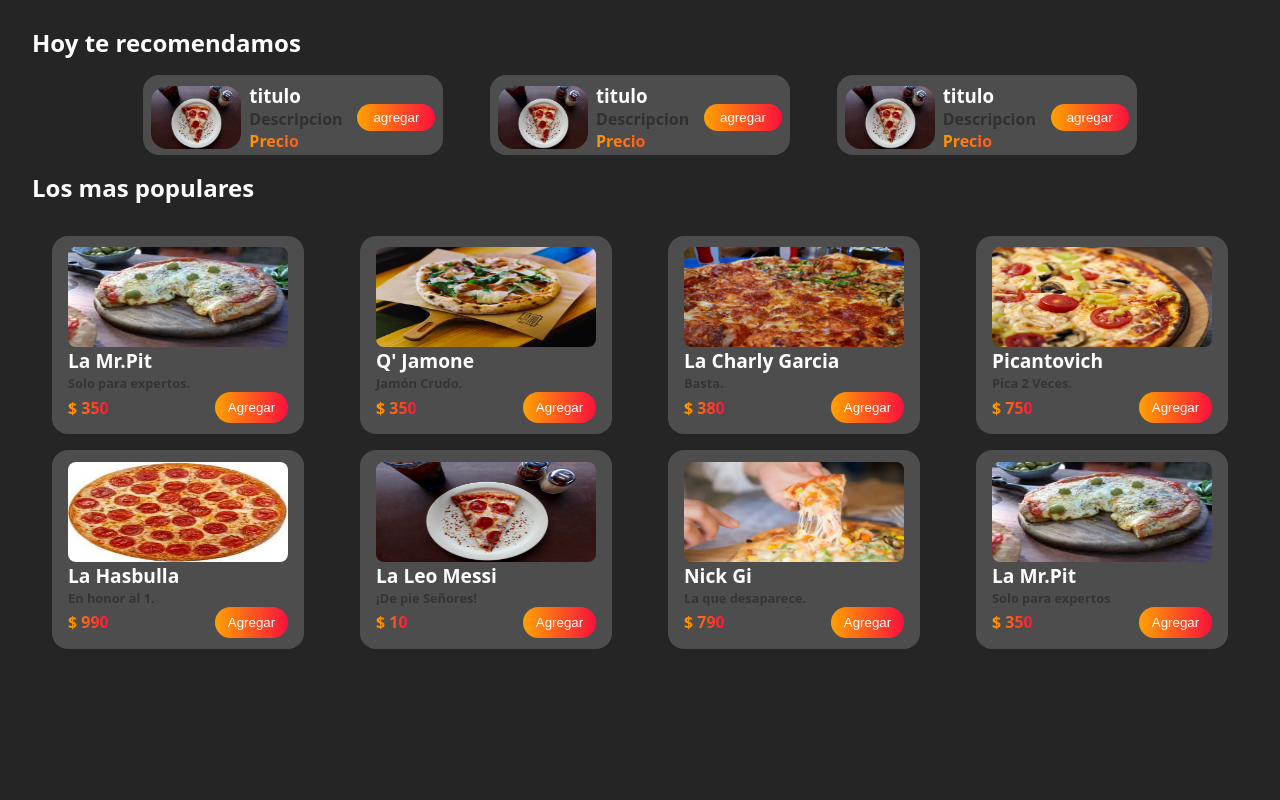
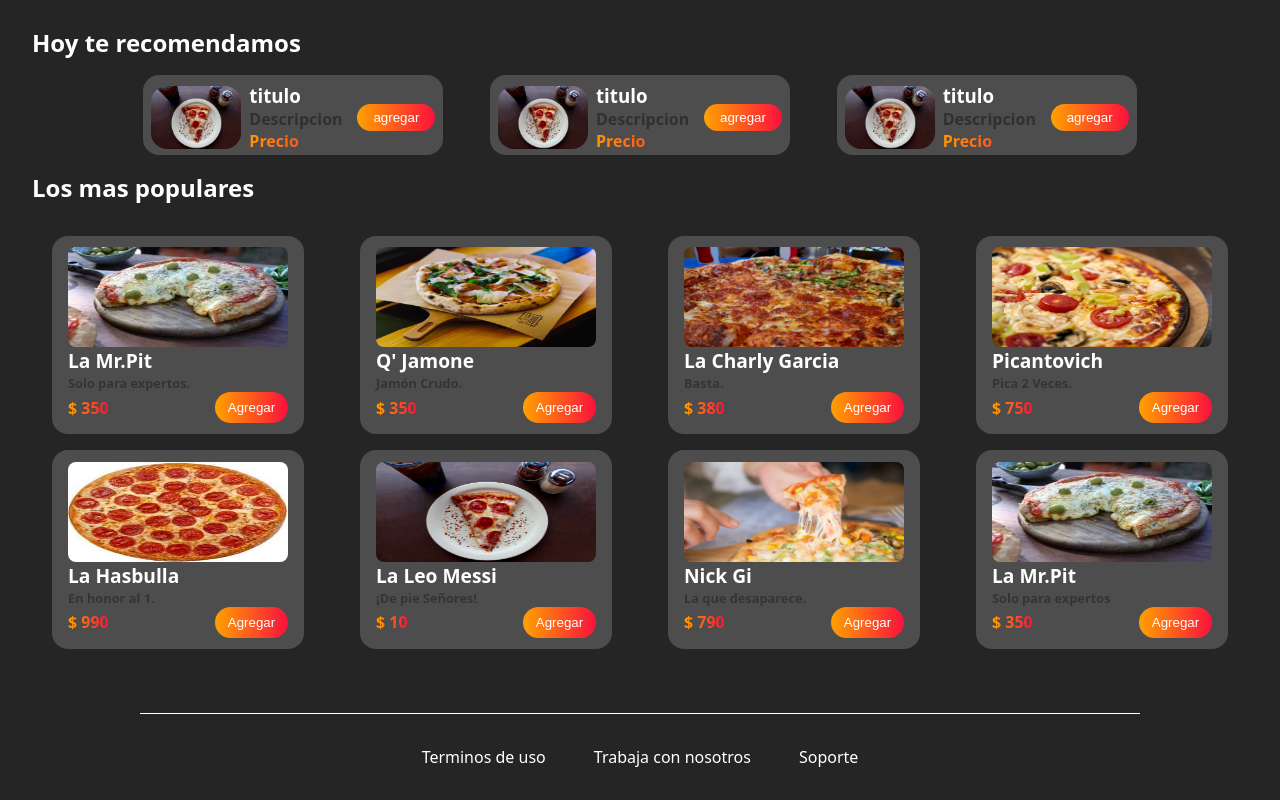
Before and after one commit to PabloVicente19/pizzart, a plain HTML site: page index.html in a window 1280 px wide. Shown: the part 343-1143 px from the top of the page. Before the commit the page ends 1024 px from the top, so only its background shows below. Drawn offline with Linux system fonts and the light colour scheme.

Commit message:
empezar a realizar el carrito

```diff
--- a/index.html
+++ b/index.html
@@ -101,6 +101,11 @@
         </div>
       </section>
     </main>
+    <footer class="footer-container">
+      <a href="#">Terminos de uso</a>
+      <a href="#">Trabaja con nosotros</a>
+      <a href="#">Soporte</a>
+    </footer>
     <script src="./src/js/products.js"></script>
     <script src="./src/js/index.js"></script>
   </body>
--- a/src/css/styles.css
+++ b/src/css/styles.css
@@ -237,3 +237,17 @@ body{
     border-radius: 2rem;
 
 }
+.footer-container{
+    border-top: 1px solid white;
+    max-width: 1000px;
+    margin: 4rem auto 0 auto;
+    padding: 2rem 0;
+    display: flex;
+    justify-content: center;
+    align-items: center;
+    gap: 3rem;
+}
+.footer-container a{
+    color: var(--white);
+    font-weight: 400;
+}
```
